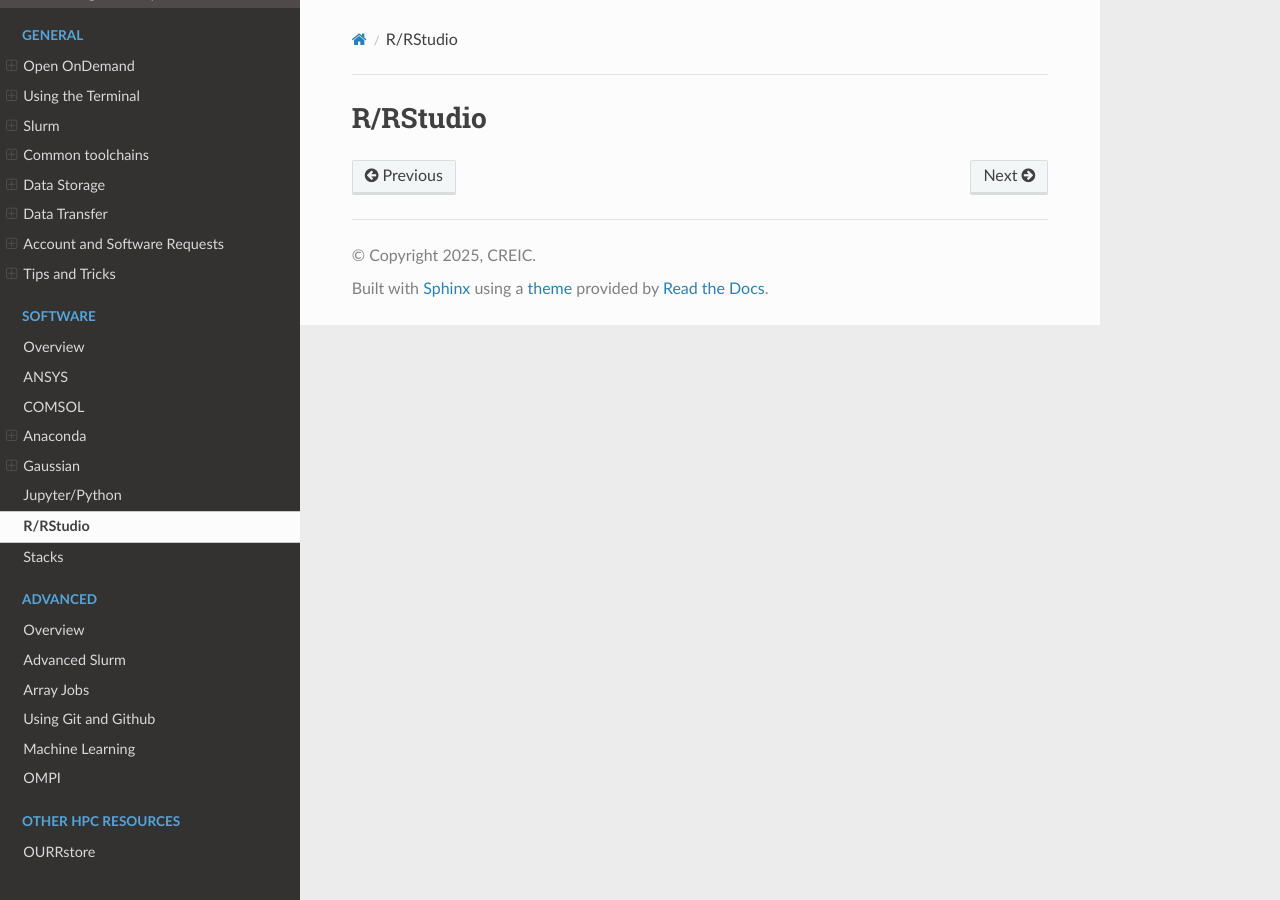
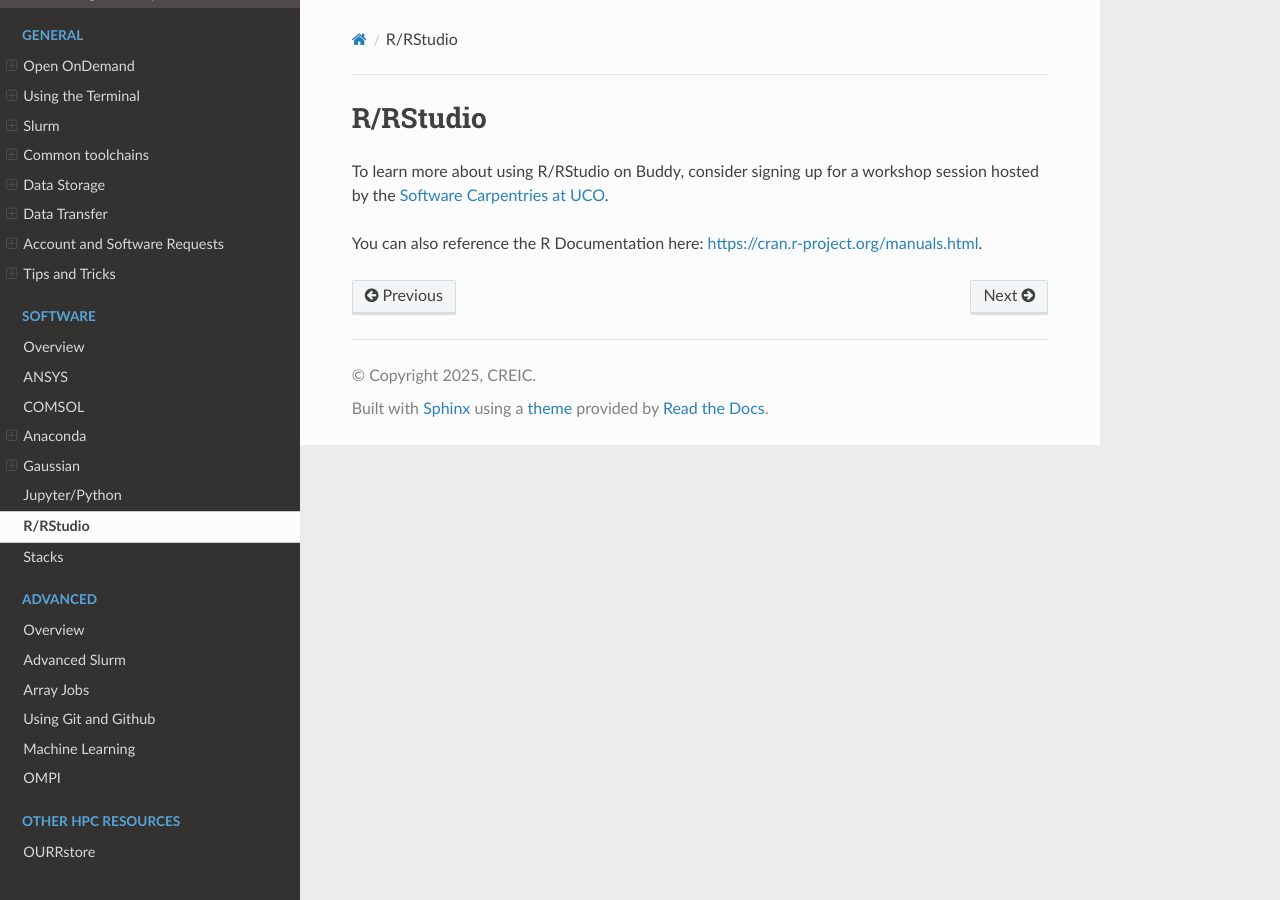
Before and after one commit to UCO-HPC/buddy-documentation, a Sphinx documentation site: the page built from source/software/r_studio.rst, in a window 1280 px wide. Built offline with Sphinx 7.4.7 and the Read the Docs theme 3.1.0, drawn with Linux system fonts in a browser that asks for light colours.

Commit message:
Adding initial notes to R/RStudio page

```diff
--- a/source/software/r_studio.rst
+++ b/source/software/r_studio.rst
@@ -1,2 +1,5 @@
 R/RStudio
 =========
+To learn more about using R/RStudio on Buddy, consider signing up for a workshop session hosted by the `Software Carpentries at UCO <https://library.uco.edu/carpentries>`_.
+
+You can also reference the R Documentation here: `<https://cran.r-project.org/manuals.html>`_.
```
